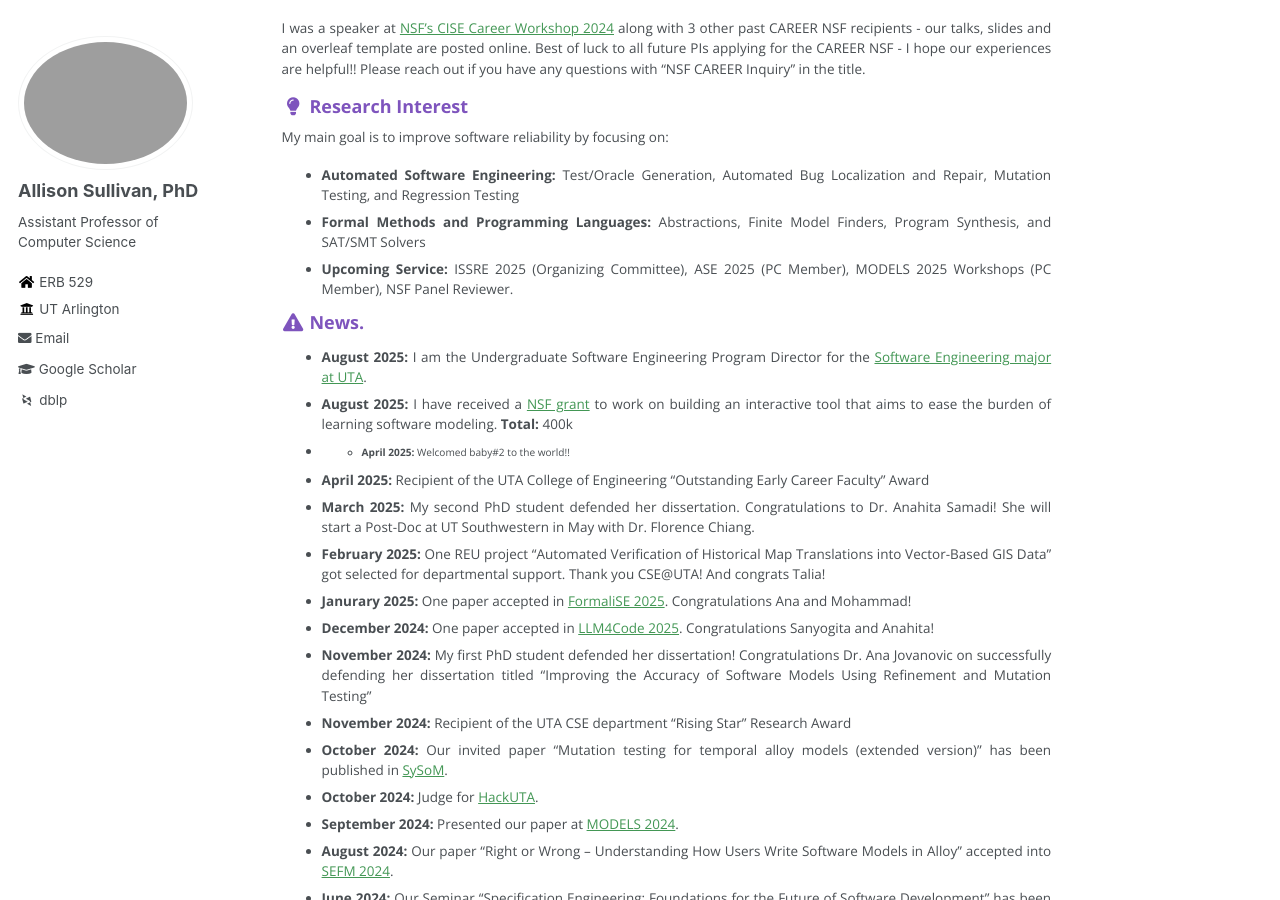
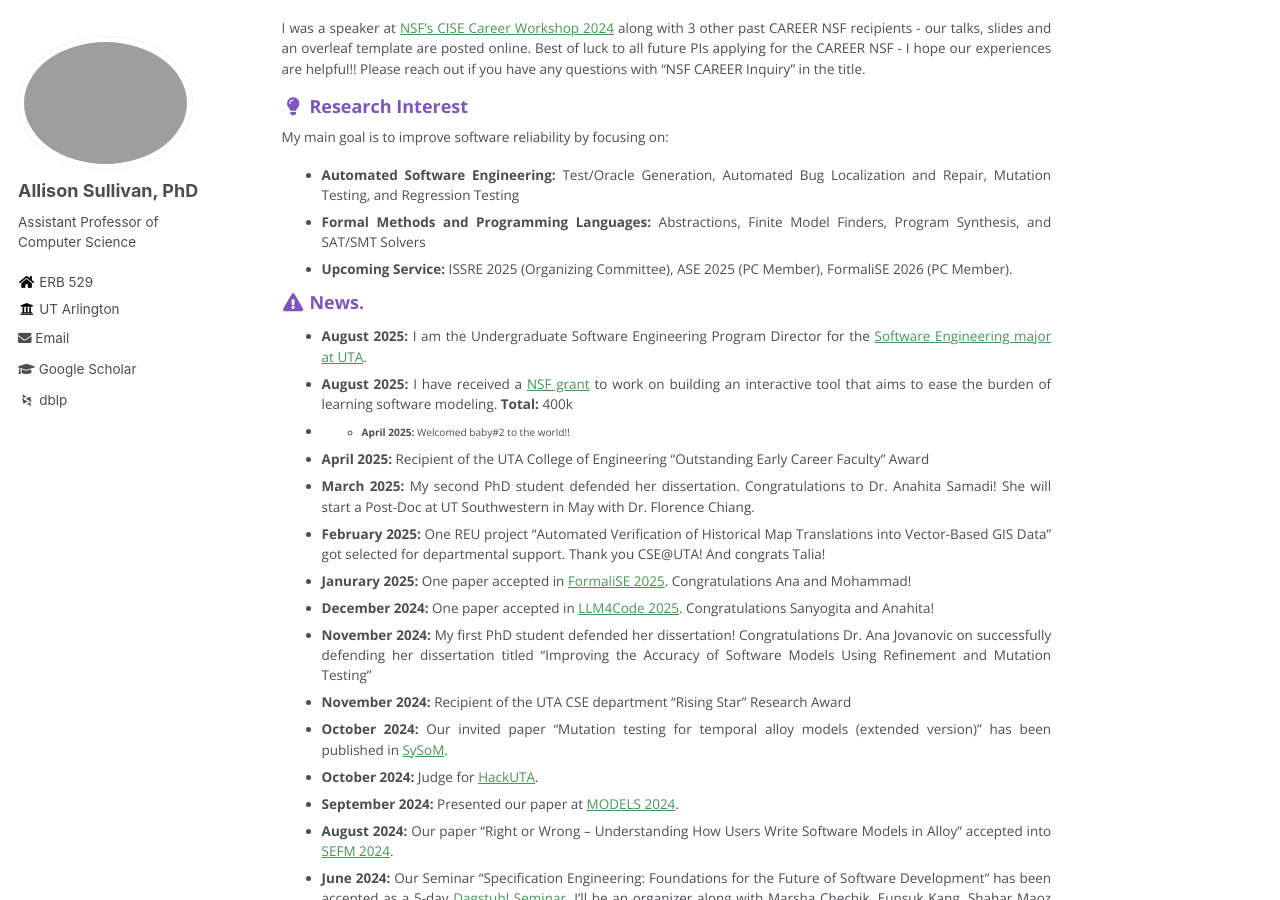
Before and after one commit to Allisonius/allisonius.github.io, a Jekyll site: the page built from _pages/about.md, in a window 1280 px wide and 900 px high, scrolled down 411 px. Built offline with Jekyll 4.4.1, drawn with Linux system fonts in a browser that asks for light colours; some web fonts are replaced.

Commit message:
Update about.md

```diff
--- a/_pages/about.md
+++ b/_pages/about.md
@@ -22,7 +22,7 @@ I was a speaker at [NSF's CISE Career Workshop 2024](https://www.cnsr.ictas.vt.e
 My main goal is to improve software reliability by focusing on:
   * **Automated Software Engineering:** Test/Oracle Generation, Automated Bug Localization and Repair, Mutation Testing, and Regression Testing
   * **Formal Methods and Programming Languages:** Abstractions, Finite Model Finders, Program Synthesis, and SAT/SMT Solvers
- * **Upcoming Service:** ISSRE 2025 (Organizing Committee), ASE 2025 (PC Member), MODELS 2025 Workshops (PC Member), NSF Panel Reviewer.
+ * **Upcoming Service:** ISSRE 2025 (Organizing Committee), ASE 2025 (PC Member), FormaliSE 2026 (PC Member).
 
 
 ### <i class="fa fa-fw fa-exclamation-triangle" aria-hidden="true"></i> News.
```
